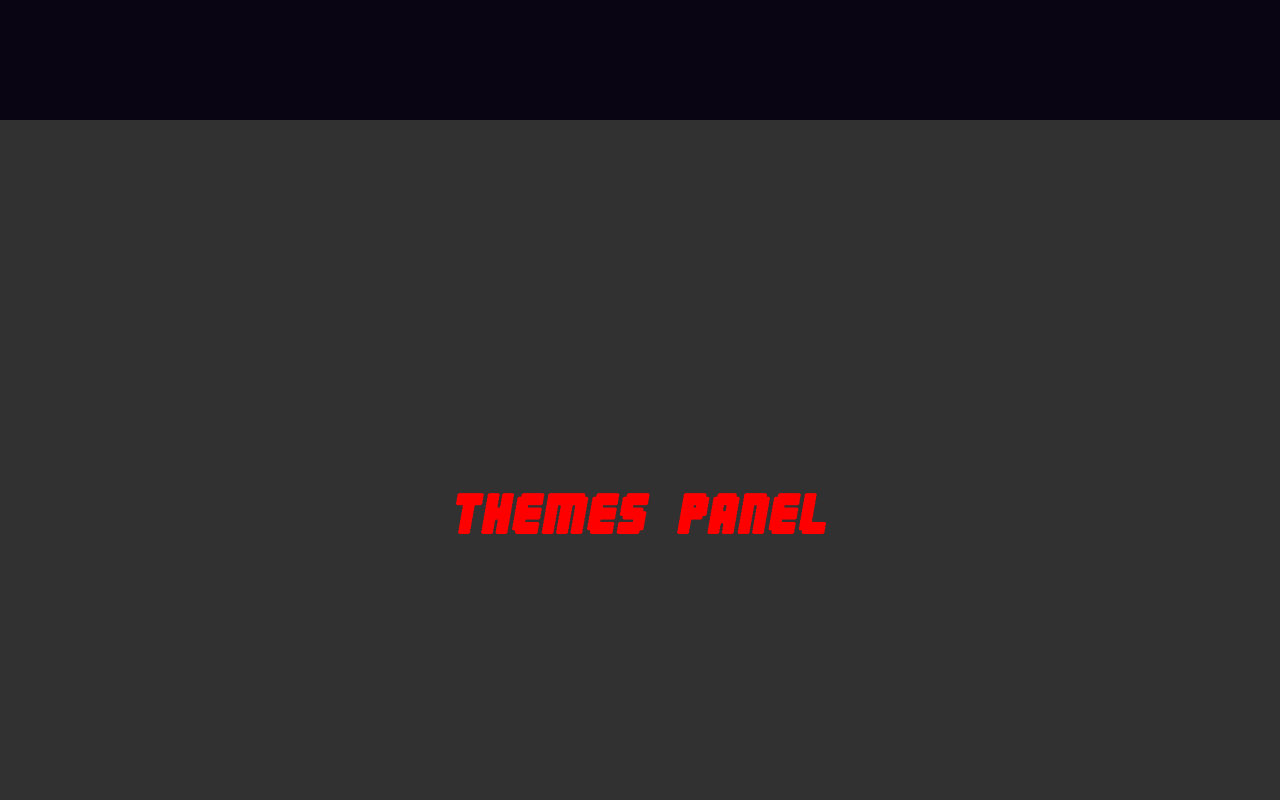
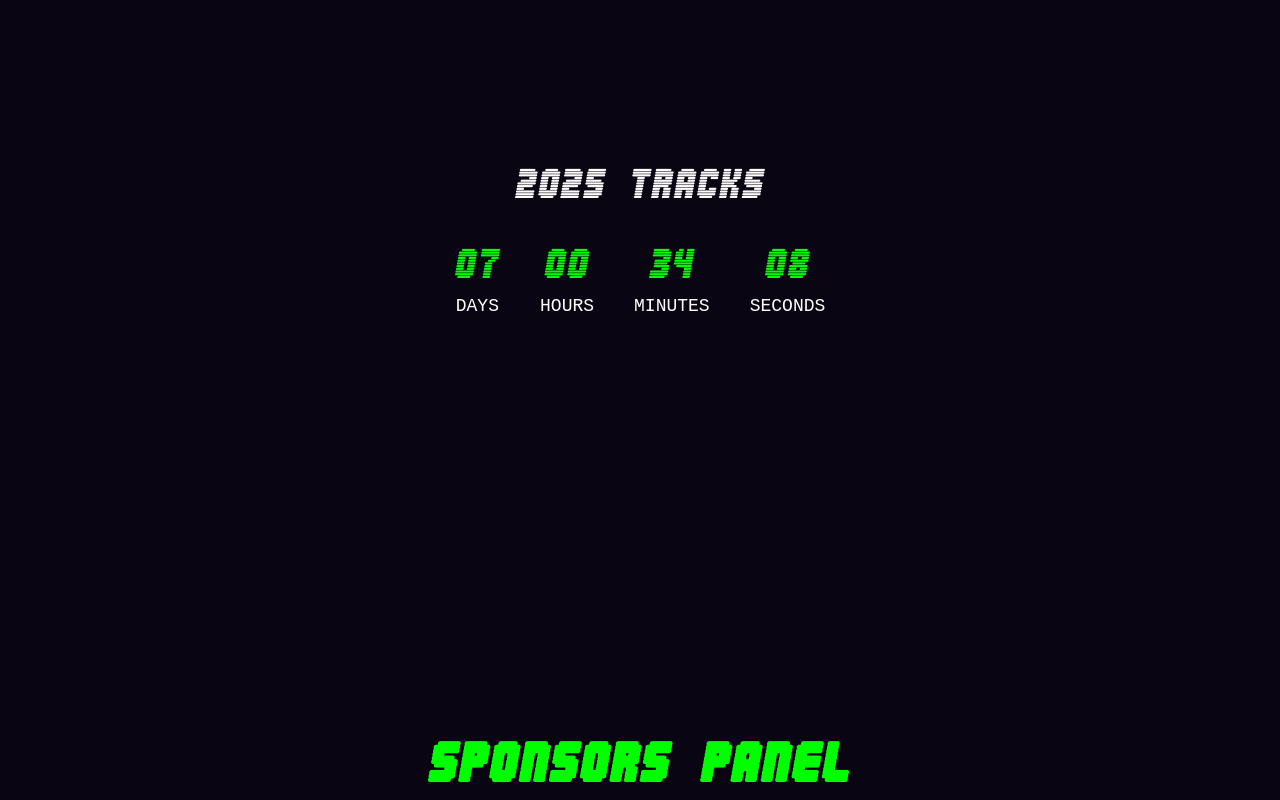
Before and after one commit to cissa-unimelb/codebrew-2025, a React (Vite) app: page / in a window 1280 px wide. Shown: the part 2280-3080 px from the top of the page. Built offline with nearby package versions, Linux system fonts and the light colour scheme.

Commit message:
feat: track release countdown

```diff
--- a/src/panels/themes.tsx
+++ b/src/panels/themes.tsx
@@ -1,7 +1,48 @@
+import Countdown, { CountdownRenderProps } from 'react-countdown';
+
+const TARGET = new Date('2025-04-24T03:30:00Z');
+
 export default function ThemesPanel() {
+  const renderer = ({
+    days,
+    hours,
+    minutes,
+    seconds,
+  }: CountdownRenderProps) => {
+
+    const Slot = ({
+      value,
+      label,
+    }: {
+      value: number | string;
+      label: string;
+    }) => (
+      <div className="flex flex-col items-center">
+        <span className="font-abduction text-green text-4xl">
+          {String(value).padStart(2, '0')}
+        </span>
+        <span className="mt-1 font-code text-base sm:text-lg uppercase text-white">
+          {label}
+        </span>
+      </div>
+    );
+
     return (
-        <div className="flex w-screen h-screen items-center justify-center bg-darkgrey">
-            <h1 className="text-5xl font-bold font-abduction text-red">Themes panel</h1>
-        </div>
-    )
+      <div className="flex justify-center gap-6 sm:gap-10">
+        <Slot value={days} label="Days" />
+        <Slot value={hours} label="Hours" />
+        <Slot value={minutes} label="Minutes" />
+        <Slot value={seconds} label="Seconds" />
+      </div>
+    );
+  };
+
+  return (
+    <div className="w-full bg-offblack py-12 px-4">
+      <h1 className="mb-10 text-center font-abduction text-3xl sm:text-4xl text-white">
+        2025 TRACKS
+      </h1>
+      <Countdown date={TARGET} renderer={renderer} />
+    </div>
+  );
 }
```
